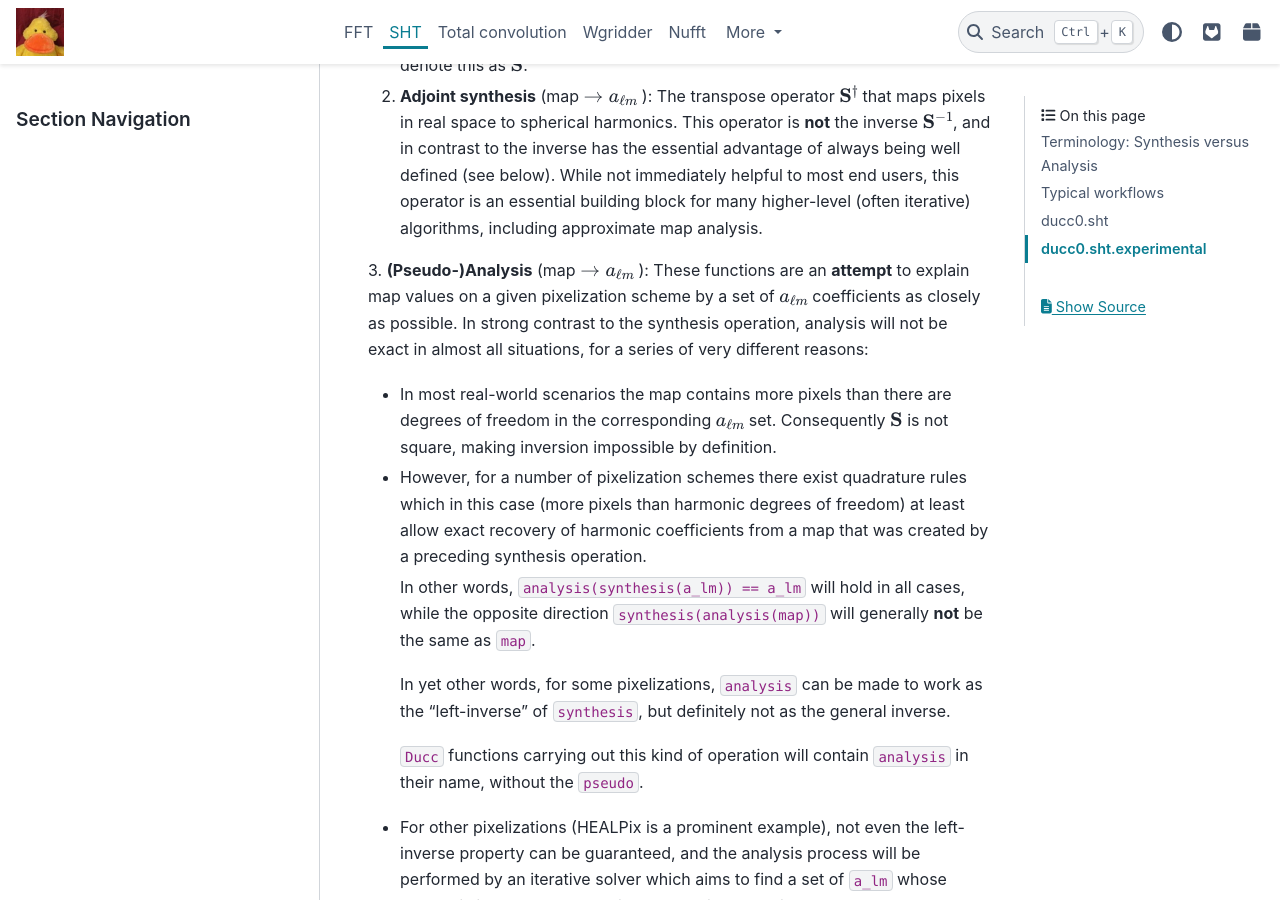
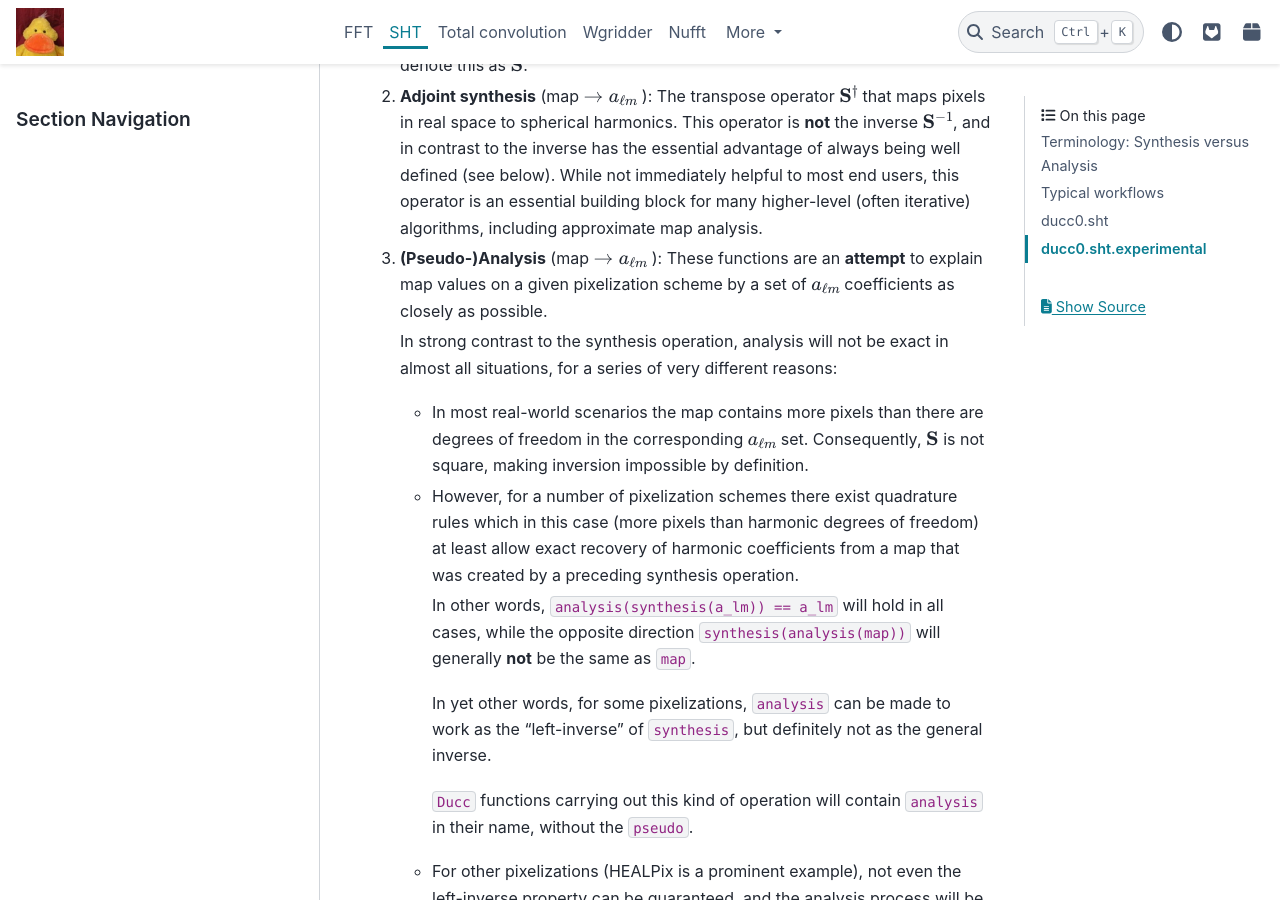
Before and after one commit to mreineck/ducc, a Sphinx documentation site: the page built from doc/sht.rst, in a window 1280 px wide and 900 px high, scrolled down 653 px. Built offline with Sphinx 7.4.7 and the PyData theme 0.15.4, drawn with Linux system fonts in a browser that asks for light colours; the version number is read from the project's files by our own code.

Commit message:
Fix formatting in the introduction to the chapter about Sht

```diff
--- a/doc/sht.rst
+++ b/doc/sht.rst
@@ -12,18 +12,19 @@ Instead, ``ducc0`` defines a ``synthesis`` operator (corresponding to ``alm2map`
 1.  **Synthesis**  (:math:`a_{\ell m} \rightarrow` map): This is effectively a **pixelization** process. It takes a continuous signal defined by spherical harmonic coefficients and samples it onto a discrete grid. This operation is a direct linear projection and well defined for any band limit and distribution of pixels over the sphere. Let's denote this as :math:`\mathbf{S}`.
 2.  **Adjoint synthesis** (map :math:`\rightarrow a_{\ell m}` ): The transpose operator :math:`\mathbf{S}^\dagger` that maps pixels in real space to spherical harmonics. This operator is **not** the inverse :math:`\mathbf{S}^{-1}`, and in contrast to the inverse has the essential advantage of always being well defined (see below). While not immediately helpful to most end users, this operator is an essential building block for many higher-level (often iterative) algorithms, including approximate map analysis.
 3.  **(Pseudo-)Analysis** (map :math:`\rightarrow a_{\ell m}` ): These functions are an **attempt** to explain map values on a given pixelization scheme by a set of :math:`a_{\ell m}` coefficients as closely as possible.
-In strong contrast to the synthesis operation, analysis will not be exact in almost all situations, for a series of very different reasons:
 
-- In most real-world scenarios the map contains more pixels than there are degrees of freedom in the corresponding :math:`a_{\ell m}` set.
-  Consequently :math:`\mathbf{S}` is not square, making inversion impossible by definition.
-- However, for a number of pixelization schemes there exist quadrature rules which in this case (more pixels than harmonic degrees of freedom) at least allow exact recovery of harmonic coefficients from a map that was created by a preceding synthesis operation.
+    In strong contrast to the synthesis operation, analysis will not be exact in almost all situations, for a series of very different reasons:
 
-  In other words, ``analysis(synthesis(a_lm)) == a_lm`` will hold in all cases, while the opposite direction ``synthesis(analysis(map))`` will generally **not** be the same as ``map``.
+    - In most real-world scenarios the map contains more pixels than there are degrees of freedom in the corresponding :math:`a_{\ell m}` set. Consequently, :math:`\mathbf{S}` is not square, making inversion impossible by definition.
 
-  In yet other words, for some pixelizations, ``analysis`` can be made to work as the "left-inverse" of ``synthesis``, but definitely not as the general inverse.
+    - However, for a number of pixelization schemes there exist quadrature rules which in this case (more pixels than harmonic degrees of freedom) at least allow exact recovery of harmonic coefficients from a map that was created by a preceding synthesis operation.
 
-  ``Ducc`` functions carrying out this kind of operation will contain ``analysis`` in their name, without the ``pseudo``.
-- For other pixelizations (HEALPix is a prominent example), not even the left-inverse property can be guaranteed, and the analysis process will be performed by an iterative solver which aims to find a set of ``a_lm`` whose synthesis is as close as possible to the given map in a least-squares sense. Functions performing this task will contain ``pseudo_analysis`` in their name.
+      In other words, ``analysis(synthesis(a_lm)) == a_lm`` will hold in all cases, while the opposite direction ``synthesis(analysis(map))`` will generally **not** be the same as ``map``.
+
+      In yet other words, for some pixelizations, ``analysis`` can be made to work as the "left-inverse" of ``synthesis``, but definitely not as the general inverse.
+
+      ``Ducc`` functions carrying out this kind of operation will contain ``analysis`` in their name, without the ``pseudo``.
+    - For other pixelizations (HEALPix is a prominent example), not even the left-inverse property can be guaranteed, and the analysis process will be performed by an iterative solver which aims to find a set of ``a_lm`` whose synthesis is as close as possible to the given map in a least-squares sense. Functions performing this task will contain ``pseudo_analysis`` in their name.
 
 
 Typical workflows
```
